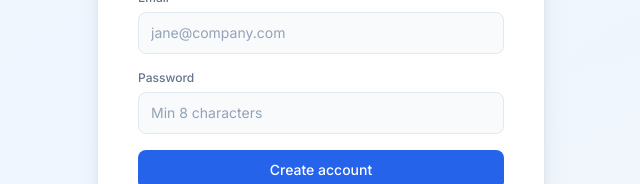
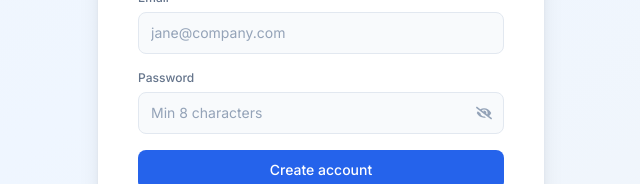
Before and after one commit to sriyas15/matter-most-replica, a React (Vite) app in the folder frontend/: page /signup in a window 1280 px wide. Shown: the part 444-628 px from the top of the page, without its empty margins (319-959 px from the left). Built offline with nearby package versions, Linux system fonts and the light colour scheme; no server answers.

Commit message:
canSee password includes

```diff
--- a/frontend/package.json
+++ b/frontend/package.json
@@ -15,6 +15,7 @@
     "postcss": "^8.4.35",
     "react": "^19.2.5",
     "react-dom": "^19.2.5",
+    "react-icons": "^5.6.0",
     "react-router": "^7.15.0",
     "react-router-dom": "^7.15.0",
     "socket.io-client": "^4.8.3",
--- a/frontend/src/pages/LoginPage.jsx
+++ b/frontend/src/pages/LoginPage.jsx
@@ -2,6 +2,7 @@ import { useState } from "react";
 import { Link, useNavigate, useSearchParams } from "react-router-dom";
 import { useAuth } from "../context/AuthContext";
 import api from "../lib/api";
+import { FaEye,FaEyeSlash } from "react-icons/fa";
 
 export default function LoginPage() {
   const { login } = useAuth();
@@ -12,6 +13,7 @@ export default function LoginPage() {
   const [form, setForm] = useState({ email: "", password: "" });
   const [error, setError] = useState("");
   const [loading, setLoading] = useState(false);
+  const [ canSee, setCanSee ] = useState(false);
 
   const handleChange = (e) => setForm({ ...form, [e.target.name]: e.target.value });
 
@@ -73,11 +75,20 @@ export default function LoginPage() {
           </div>
           <div>
             <label className="block text-xs mb-1.5 font-medium text-black">Password</label>
-            <input
-              type="password" name="password" placeholder="••••••••"
+            <div className="relative">
+              <input
+              type={canSee ? "text" : "password"} name="password" placeholder="••••••••"
               value={form.password} onChange={handleChange} required
-              className="w-full bg-slate-50 border border-slate-200 text-slate-800 rounded-lg px-3 py-2.5 text-sm outline-none focus:border-blue-400 focus:ring-2 focus:ring-blue-100 transition"
+              className="relative w-full bg-slate-50 border border-slate-200 text-slate-800 rounded-lg px-3 py-2.5 text-sm outline-none focus:border-blue-400 focus:ring-2 focus:ring-blue-100 transition"
             />
+
+            <button className="absolute right-3 top-1/2 -translate-y-1/2 text-slate-400 hover:text-slate-600"
+              onClick={()=>setCanSee(!canSee)}>
+              {canSee ? <FaEye className="cursor-pointer" size={16}/>
+              : <FaEyeSlash className="cursor-pointer" size={16}/>}
+            </button>
+            </div>
+
           </div>
 
           <button
--- a/frontend/src/pages/SignupPage.jsx
+++ b/frontend/src/pages/SignupPage.jsx
@@ -2,16 +2,18 @@ import { useState } from "react";
 import { Link, useNavigate, useSearchParams } from "react-router-dom";
 import { useAuth } from "../context/AuthContext";
 import api from "../lib/api";
+import { FaEye, FaEyeSlash } from "react-icons/fa";
 
 export default function SignupPage() {
-  const { register }   = useAuth();
-  const navigate       = useNavigate();
+  const { register } = useAuth();
+  const navigate = useNavigate();
   const [searchParams] = useSearchParams();
-  const inviteToken    = searchParams.get("invite") || sessionStorage.getItem("pendingInviteToken");
+  const inviteToken = searchParams.get("invite") || sessionStorage.getItem("pendingInviteToken");
 
-  const [form, setForm]       = useState({ username: "", email: "", password: "", displayName: "" });
-  const [error, setError]     = useState("");
+  const [form, setForm] = useState({ username: "", email: "", password: "", displayName: "" });
+  const [error, setError] = useState("");
   const [loading, setLoading] = useState(false);
+  const [ canSee, setCanSee ] = useState(false);
 
   const handleChange = (e) => setForm({ ...form, [e.target.name]: e.target.value });
 
@@ -22,7 +24,7 @@ export default function SignupPage() {
     try {
       await register(form);
       if (inviteToken) {
-        try { await api.post(`/workspaces/join/${inviteToken}`); } catch {}
+        try { await api.post(`/workspaces/join/${inviteToken}`); } catch { }
         sessionStorage.removeItem("pendingInviteToken");
       }
       navigate("/");
@@ -34,10 +36,9 @@ export default function SignupPage() {
   };
 
   const fields = [
-    { name: "displayName", label: "Full Name",  type: "text",     placeholder: "Jane Doe"        },
-    { name: "username",    label: "Username",   type: "text",     placeholder: "janedoe"         },
-    { name: "email",       label: "Email",      type: "email",    placeholder: "jane@company.com"},
-    { name: "password",    label: "Password",   type: "password", placeholder: "Min 8 characters"},
+    { name: "displayName", label: "Full Name", type: "text", placeholder: "Jane Doe" },
+    { name: "username", label: "Username", type: "text", placeholder: "janedoe" },
+    { name: "email", label: "Email", type: "email", placeholder: "jane@company.com" },
   ];
 
   return (
@@ -81,6 +82,24 @@ export default function SignupPage() {
             </div>
           ))}
 
+           <div>
+            <label className="block text-xs mb-1.5 font-medium text-slate-500">Password</label>
+            <div className="relative">
+              <input
+                type={canSee ? "text" : "password"} name="password" placeholder="Min 8 characters"
+                value={form.password} onChange={handleChange} required
+                className="w-full bg-slate-50 border border-slate-200 text-slate-800 rounded-lg px-3 py-2.5 pr-10 text-sm outline-none placeholder-slate-400 focus:border-blue-400 focus:ring-2 focus:ring-blue-100 transition"
+              />
+              <button
+                type="button"
+                onClick={() => setCanSee(!canSee)}
+                className="absolute right-3 top-1/2 -translate-y-1/2 text-slate-400 hover:text-slate-600"
+              >
+                {canSee ? <FaEye size={16} /> : <FaEyeSlash size={16} />}
+              </button>
+            </div>
+          </div>
+
           <button
             type="submit" disabled={loading}
             className="w-full bg-blue-600 hover:bg-blue-700 disabled:bg-blue-300 disabled:cursor-not-allowed text-white py-2.5 rounded-lg text-sm font-medium transition-colors flex items-center justify-center gap-2"
```
Also changed, not shown: 1 other file (tests, documents, lock files or other folders).
